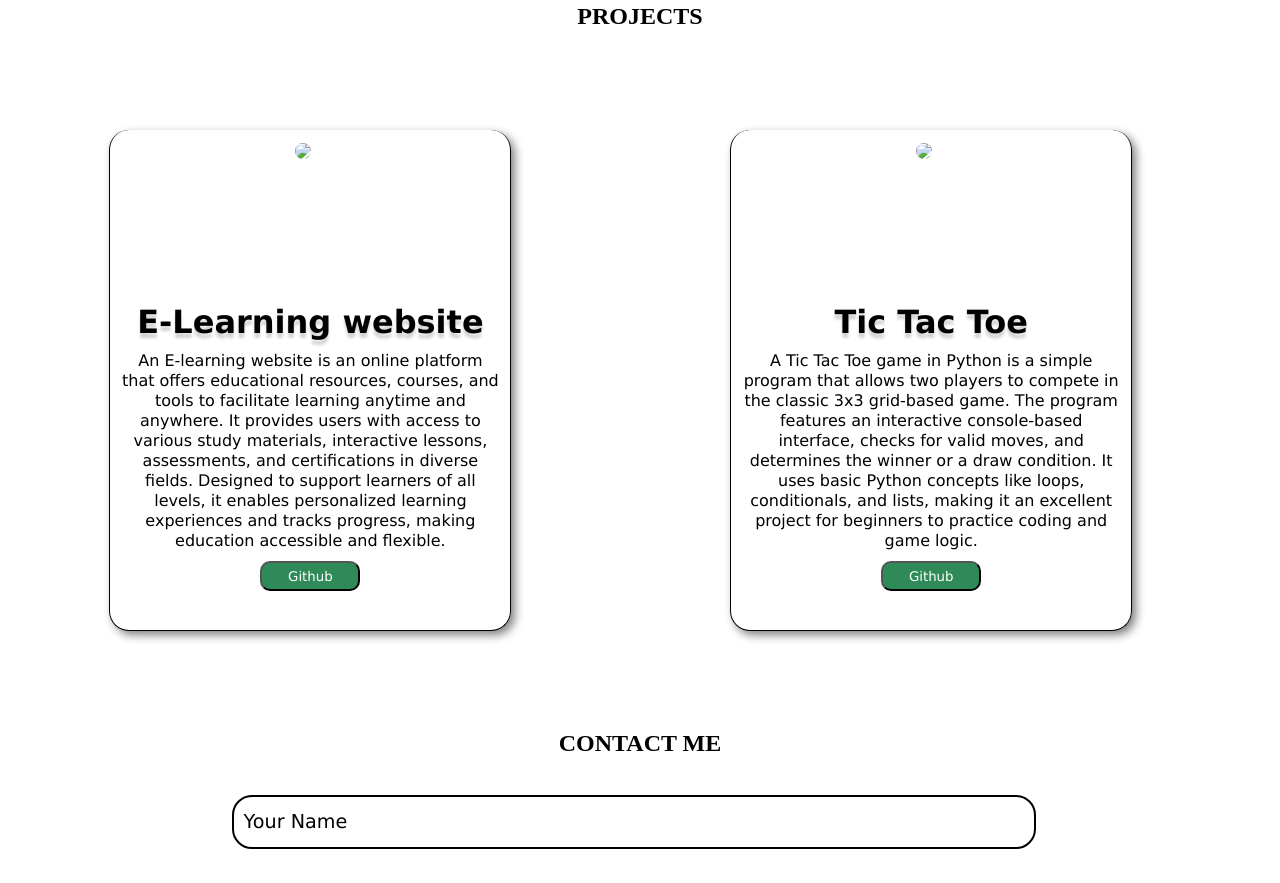
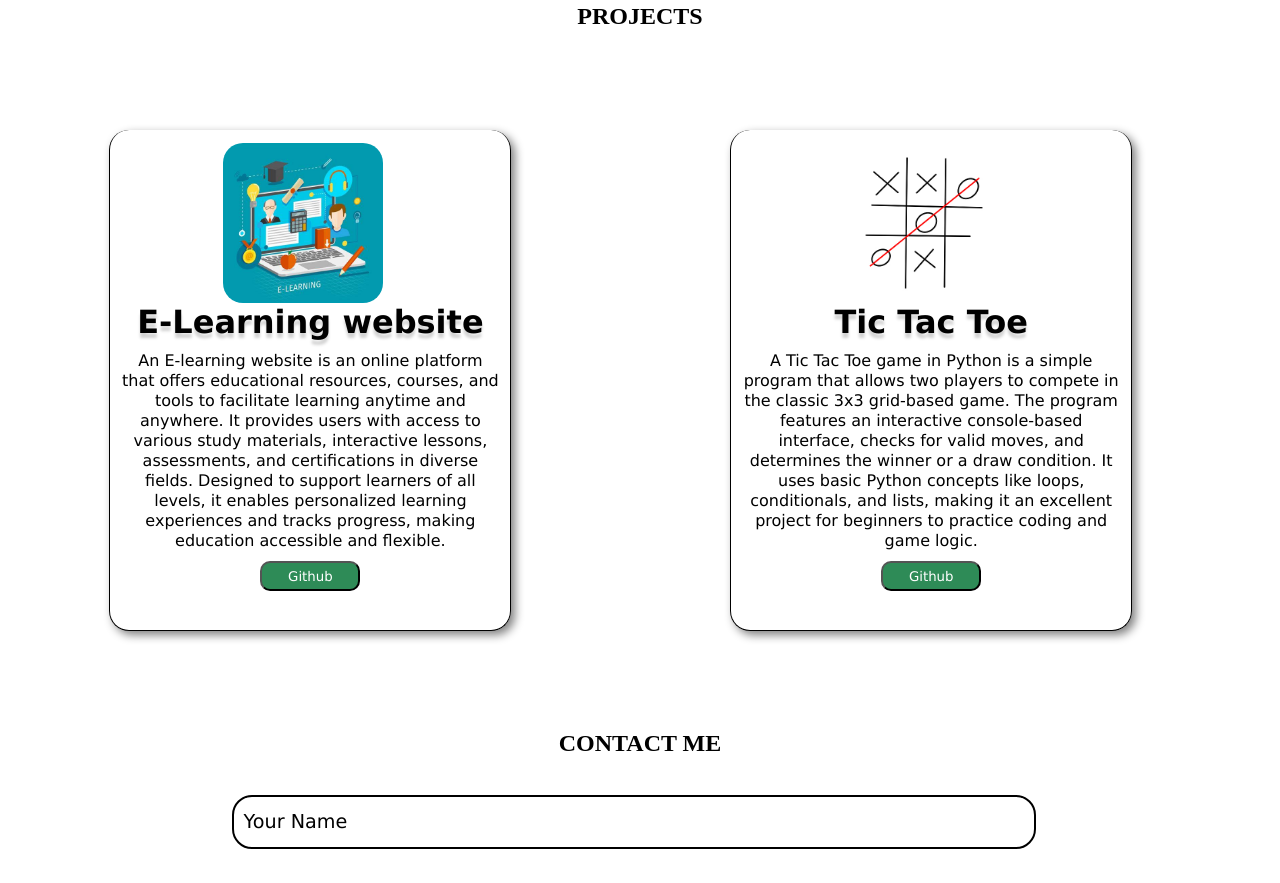
Before and after one commit to daivik1707/Portfolio, a plain HTML site: page index.html in a window 1280 px wide. Shown: the part 1489-2372 px from the top of the page. Drawn offline with Linux system fonts and the light colour scheme; the site is published under a folder, as on GitHub Pages, so addresses that start at the root find nothing.

Commit message:
Update index.html

```diff
--- a/index.html
+++ b/index.html
@@ -54,14 +54,14 @@
 <H2 id="Project0">PROJECTS</H2>
 <div class="projects" id="#AboutProject0">
 <div class="project1">
-    <div class="projectimg1"><img src="/img/OIP.jpg"class="img1"></div>
+    <div class="projectimg1"><img src="img/OIP.jpg"class="img1"></div>
     <h1 class="prname1">E-Learning website</h1>
     <p class="prd2">An E-learning website is an online platform that offers educational resources, courses, and tools to facilitate learning anytime and anywhere. It provides users with access to various study materials, interactive lessons, assessments, and certifications in diverse fields. Designed to support learners of all levels,
         it enables personalized learning experiences and tracks progress, making education accessible and flexible.</p>
         <button class="Gbt1">Github</button>
 </div>
 <div class="project2">
-    <div class="projectimg2"><img src="/img/tctactoe.jpg" class="img2"></div>
+    <div class="projectimg2"><img src="img/tctactoe.jpg" class="img2"></div>
     <h1 class="prname2">Tic Tac Toe </h1>
     <p class="prd2">A Tic Tac Toe game in Python is a simple program that allows two players to compete in the classic 3x3 grid-based game. The program features an interactive console-based interface, checks for valid moves, and determines the winner or a draw condition. It uses basic Python concepts like loops, conditionals,
         and lists, making it an excellent project for beginners to practice coding and game logic.</p>
```
